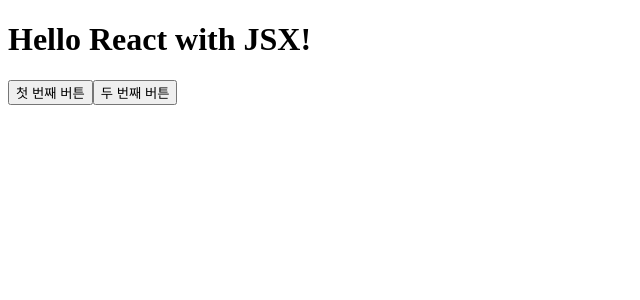
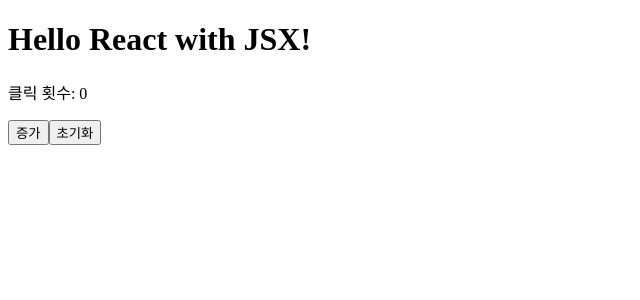
Before and after one commit to WilleLee/react-from-scratch, a React (Vite) app: page / in a window 1280 px wide. Shown: the top 300 px of the page, without its empty margins (0-640 px from the left). Built offline with nearby package versions, Linux system fonts and the light colour scheme.

Commit message:
transfers props

```diff
--- a/src/App.jsx
+++ b/src/App.jsx
@@ -1,11 +1,34 @@
+import { useState } from "react";
 import Button from "./components/Button.jsx";
 
+const INIT_NUMBER = 0;
+
+const useIncreaseNumber = () => {
+  const [count, setCount] = useState(INIT_NUMBER);
+
+  function handleIncreaseClick() {
+    setCount((prev) => prev + 1);
+  }
+
+  function handleResetClick() {
+    setCount(INIT_NUMBER);
+  }
+
+  return {
+    count,
+    handleIncreaseClick,
+    handleResetClick,
+  };
+};
+
 function App() {
+  const { count, handleIncreaseClick, handleResetClick } = useIncreaseNumber();
   return (
     <div>
       <h1>Hello React with JSX!</h1>
-      <Button>첫 번째 버튼</Button>
-      <Button>두 번째 버튼</Button>
+      <p>클릭 횟수: {count}</p>
+      <Button onClick={handleIncreaseClick}>증가</Button>
+      <Button onClick={handleResetClick}>초기화</Button>
     </div>
   );
 }
--- a/src/components/Button.jsx
+++ b/src/components/Button.jsx
@@ -1,5 +1,9 @@
-function Button({ children }) {
-  return <button>{children}</button>;
+function Button({ children, onClick }) {
+  return (
+    <button type="button" onClick={onClick}>
+      {children}
+    </button>
+  );
 }
 
 export default Button;
```
